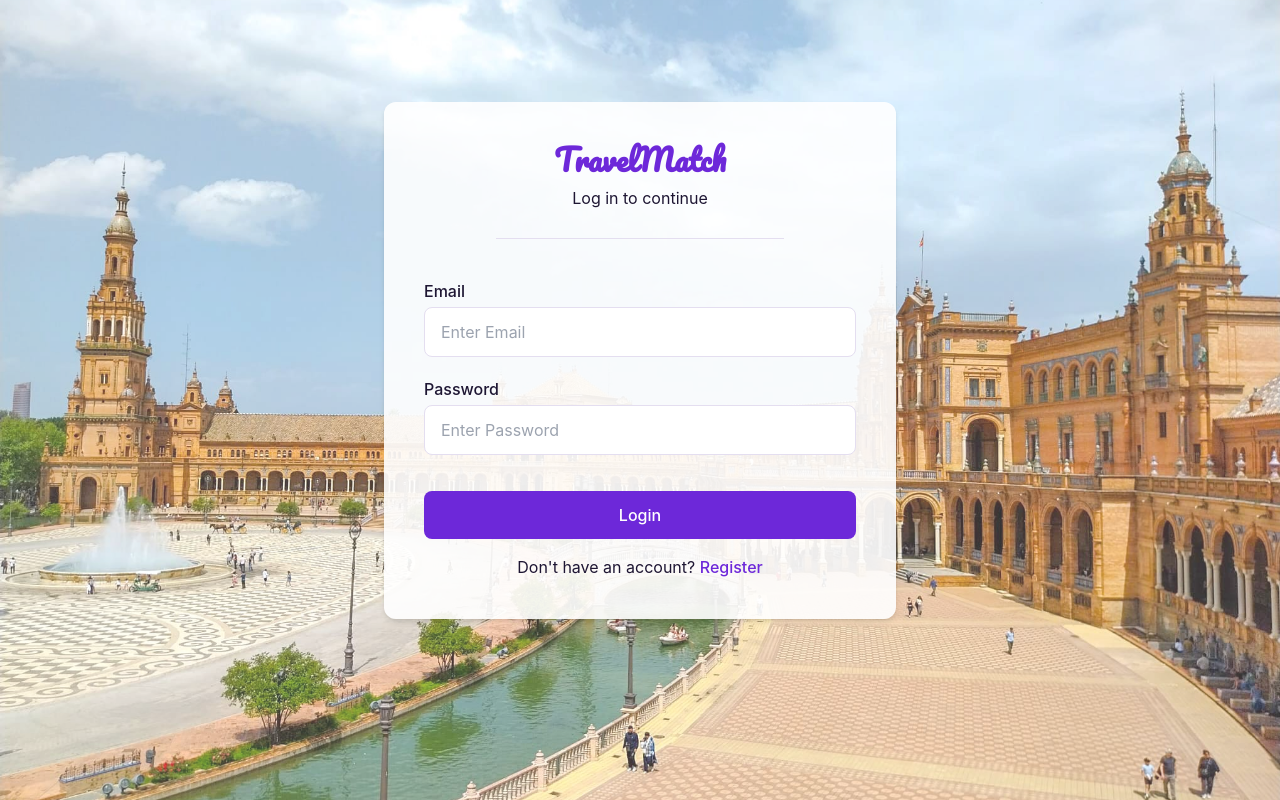
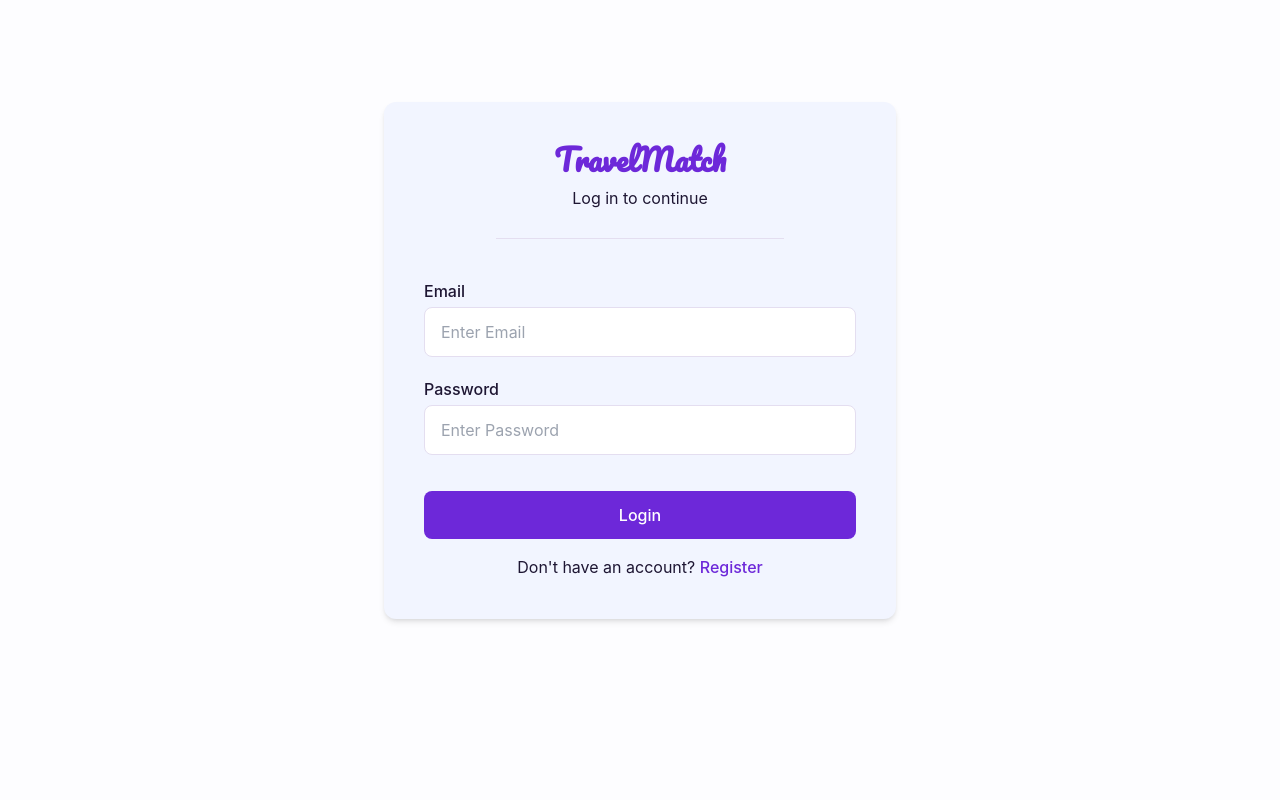
Before and after one commit to SonjaCikovic/TravelMatch, a React (Create React App) app in the folder frontend/: page /login in a window 1280 px wide. Built offline with nearby package versions, Linux system fonts and the light colour scheme.

Commit message:
fix style

```diff
--- a/frontend/src/pages/Login.jsx
+++ b/frontend/src/pages/Login.jsx
@@ -28,9 +28,9 @@ function Login() {
         }
     };
     return (
-        <div className="min-h-screen flex items-center justify-center pb-20 relative" style={{backgroundImage: 'url(/Image2-sq.jpeg)', backgroundSize: 'cover', backgroundPosition: 'center'}}>
-            <div className="absolute inset-0 bg-surface opacity-20"/>
-            <div className="relative z-10 bg-surface/90 p-10 rounded-xl shadow-md w-full max-w-lg">
+        <div className="min-h-screen flex items-center justify-center pb-20 relative" style={{backgroundImage: 'url(/pattern.svg)', backgroundSize: 'cover', backgroundPosition: 'center'}}>
+            <div className="absolute inset-0 bg-elegantbg opacity-20"/>
+            <div className="relative z-10 bg-elegantbg p-10 rounded-xl shadow-md w-full max-w-lg">
                 <div className="text-center mb-7">
                     <h1 className="font-display text-3xl font-semibold text-primary mb-2">TravelMatch</h1>
                     <p className="text-dark text-base">Log in to continue</p>
--- a/frontend/src/pages/Register.jsx
+++ b/frontend/src/pages/Register.jsx
@@ -41,9 +41,9 @@ function Register() {
         }
     };
     return (
-        <div className="min-h-screen flex items-center justify-center pt-10 pb-20 relative" style={{backgroundImage: 'url(/Image2-sq.jpeg)', backgroundSize: 'cover', backgroundPosition: 'center'}}>
-            <div className="absolute inset-0 bg-surface opacity-20"/>
-            <div className="relative z-10 bg-surface/90 p-10 rounded-xl shadow-md w-full max-w-lg">
+        <div className="min-h-screen flex items-center justify-center pt-10 pb-20 relative" style={{backgroundImage: 'url(/pattern.svg)', backgroundSize: 'cover', backgroundPosition: 'center'}}>
+            <div className="absolute inset-0 bg-elegantbg opacity-20"/>
+            <div className="relative z-10 bg-elegantbg p-10 rounded-xl shadow-md w-full max-w-lg">
                 <div className="text-center mb-7">
                     <h1 className="font-display text-3xl font-semibold text-primary mb-2">TravelMatch</h1>
                     <p className="text-dark text-base">Register to continue</p>
--- a/frontend/tailwind.config.js
+++ b/frontend/tailwind.config.js
@@ -15,6 +15,7 @@ module.exports = {
           surface: '#FFFFFF',
           secondary: '#EFEAFB',
           accent: '#E4DEF0',
+          elegantbg: '#F2F5FF',
       }
     },
   },
```
Also changed, not shown: frontend/public/pattern.svg (added).
